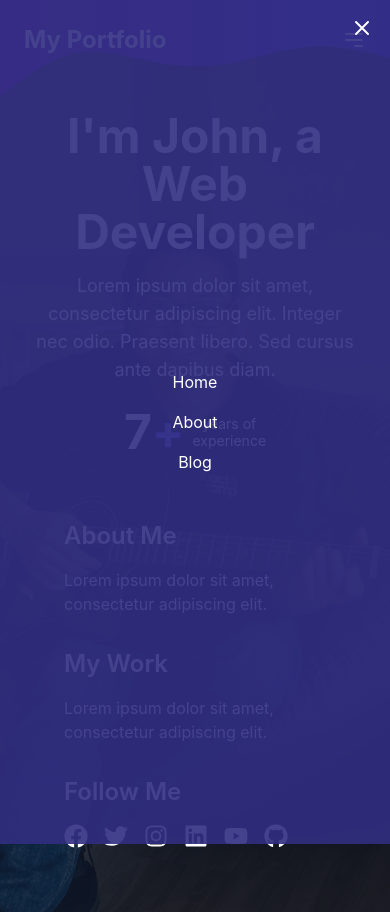
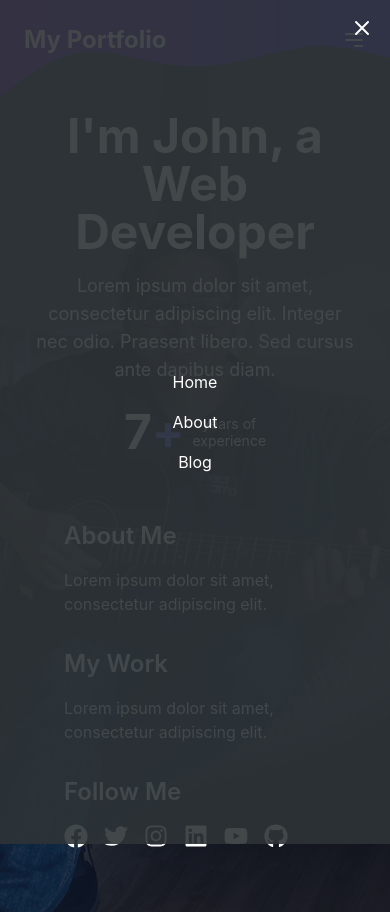
Before and after one commit to htetmyathlaing/htetmyathlaing.me, a Next.js app: page / in a window 390 px wide. Both pictures are taken after a click on the button 354 px from the left and 40 px from the top of the page. Built offline with nearby package versions, Linux system fonts and the light colour scheme.

Commit message:
feat: enable darkmode

```diff
--- a/components/Navbar.js
+++ b/components/Navbar.js
@@ -34,7 +34,7 @@ export default function Navbar() {
                 </div>
             </div>
             {isOpen && (
-                <div className="fixed inset-0 bg-indigo-900 bg-opacity-90 z-20 flex flex-col items-center justify-center">
+                <div className="fixed inset-0 bg-primary-dark bg-opacity-90 z-20 flex flex-col items-center justify-center">
                     <button className="absolute top-4 right-4" onClick={() => setIsOpen(false)}>
                         <svg className="w-6 h-6 text-white" fill="none" stroke="currentColor" viewBox="0 0 24 24" xmlns="http://www.w3.org/2000/svg">
                             <path strokeLinecap="round" strokeLinejoin="round" strokeWidth="2" d="M6 18L18 6M6 6l12 12"></path>
--- a/package.json
+++ b/package.json
@@ -19,7 +19,7 @@
     "react-dom": "latest",
     "react-icons": "^5.4.0",
     "react-notion-x": "^7.2.5",
-    "tailwindcss": "^2.2.19"
+    "tailwindcss": "^3.4.16"
   },
   "devDependencies": {
     "eslint": "latest",
--- a/pages/404.js
+++ b/pages/404.js
@@ -2,10 +2,10 @@ import Link from 'next/link';
 
 export default function Custom404() {
   return (
-    <div className="bg-gray-100 flex flex-col items-center justify-center">
+    <div className="bg-primary-dark min-h-screen flex flex-col items-center justify-center" style={{ minHeight: 'calc(100vh - 6rem)' }}>
       <h1 className="text-6xl font-bold text-red-500 mb-4">404</h1>
-      <p className="text-2xl text-gray-700 mb-8">Page Not Found</p>
-      <Link href="/" className="text-blue-500 text-xl">
+      <p className="text-2xl text-gray-100 mb-8">Page Not Found</p>
+      <Link href="/" className="text-indigo-500 text-xl hover:text-indigo-400">
         Go back to Home
       </Link>
     </div>
--- a/pages/blogs/[id].js
+++ b/pages/blogs/[id].js
@@ -27,7 +27,7 @@ export default function BlogDetail({ recordMap, title }) {
       <NotionRenderer
         recordMap={recordMap}
         fullPage={true}
-        darkMode={false}
+        darkMode={true}
         disableHeader={true}
         components={{
           Code,
--- a/pages/blogs/index.js
+++ b/pages/blogs/index.js
@@ -12,8 +12,8 @@ import 'katex/dist/katex.min.css'
 
 export default function Blog({ subPages }) {
   return (
-    <div className="min-h-screen">
-      <main className="container mx-auto p-4 pt-0">
+    <div className="min-h-screen p-4">
+      <main className="container mx-auto p-4">
         <ul>
           {subPages.map(page => (
             <li key={page.id} className="mb-4">
--- a/styles/globals.css
+++ b/styles/globals.css
@@ -4,7 +4,7 @@
 
 /* Custom global styles */
 body {
-  @apply text-gray-900;
+  @apply bg-primary-dark text-gray-900;
   margin: 0;
   padding: 0;
   box-sizing: border-box;
--- a/tailwind.config.js
+++ b/tailwind.config.js
@@ -5,6 +5,9 @@ module.exports = {
   ],
   theme: {
     extend: {
+      colors: {
+        'primary-dark': '#2E3437',
+      },
       translate: {
         '[-72%]': '-72%',
         '[-135%]': '-135%',
```
Also changed, not shown: 1 other file (tests, documents, lock files or other folders).
